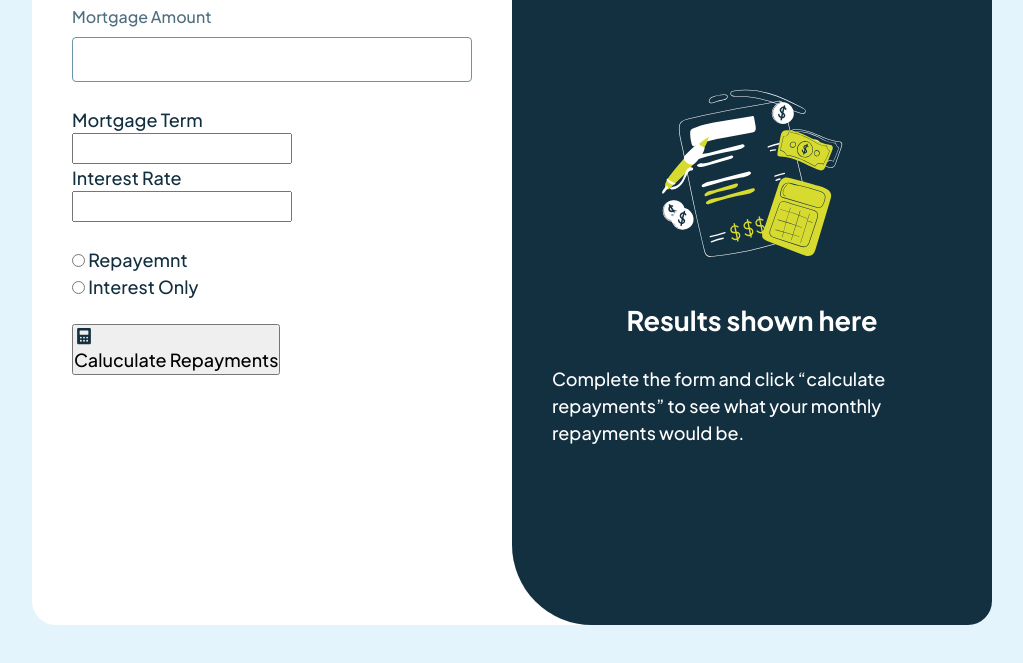
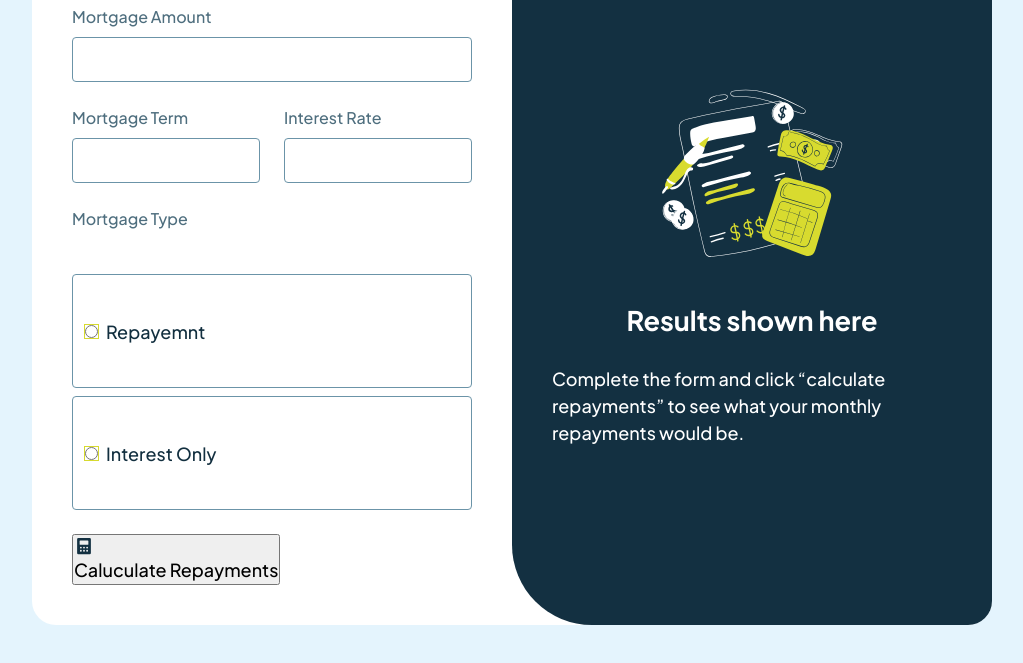
Before and after one commit to ROJOmax/Mortgage-Calculator-, a website built with Vite: page index.html in a window 1280 px wide. Shown: the part 135-798 px from the top of the page, without its empty margins (128-1151 px from the left). Built offline with nearby package versions, Linux system fonts and the light colour scheme.

Commit message:
Text Inputs

```diff
--- a/index.html
+++ b/index.html
@@ -24,6 +24,7 @@
         </div>
         <form action="" class="mortgage_amount" id="mortgage-amount">
           <label for="pound-amount">Mortgage Amount</label>
+          <!-- <p class="__dollar">$</p> -->
           <input
             type="text"
             id="mortgage_amount_id"
@@ -35,7 +36,7 @@
 
         <div class="mortgage_term_rate">
           <form action="" class="mortgage_term">
-            <label for="years">Mortgage Term</label> <br />
+            <label for="years">Mortgage Term</label>
             <input
               type="text"
               id="mortgage_term_id"
@@ -45,7 +46,7 @@
             />
           </form>
           <form action="" class="interest_rate">
-            <label for="rate">Interest Rate</label> <br />
+            <label for="rate">Interest Rate</label>
             <input
               type="text"
               id="interest_rate_id"
@@ -55,14 +56,31 @@
             />
           </form>
         </div>
-        <div class="mortgage_type">
-          <form action="" class="mortgage_type_form">
-            <input type="radio" id="repayment" required="" />
+
+        <form action="" class="mortgage_type_form">
+          <label for="type">Mortgage Type</label> <br />
+          <div class="radio_group">
+            <input
+              type="radio"
+              id="repayment"
+              required=""
+              class="_repayment"
+              name="mortgage_type"
+            />
             <label for="repayment">Repayemnt</label> <br />
-            <input type="radio" id="interest_only" required="" />
+          </div>
+          <div class="radio_group">
+            <input
+              type="radio"
+              name="mortgage_type"
+              id="interest_only"
+              required=""
+              class="interest"
+            />
             <label for="interest_only">Interest Only</label>
-          </form>
-        </div>
+          </div>
+        </form>
+
         <button id="btn" class="calculate_btn">
           <img
             src="icon-calculator.svg"
--- a/styles/style.css
+++ b/styles/style.css
@@ -54,6 +54,8 @@ body {
   align-items: center;
 }
 
+/* Container Styling */
+
 .container {
   display: flex;
   max-width: 60rem;
@@ -86,6 +88,8 @@ body {
   gap: var(--spacing-300, 24px);
 }
 
+/* Title Styling */
+
 .first_row_flex {
   display: flex;
   justify-content: space-between;
@@ -111,6 +115,8 @@ body {
   color: var(--color-slate-700, #4e6e7e);
 }
 
+/* Mortgage form Styling */
+
 .mortgage_amount {
   display: flex;
   flex-direction: column;
@@ -130,10 +136,74 @@ body {
   align-self: stretch;
   padding: var(--spacing-100) 0rem;
   border: 1px solid var(--color-slate-500, #6b94a8);
-
   border-radius: 4px;
 }
 
+/* Mortgage term and Interest Rate Styling */
+.mortgage_term_rate {
+  display: flex;
+  gap: var(--spacing-300);
+  align-self: stretch;
+}
+
+.mortgage_term,
+.interest_rate {
+  display: flex;
+  flex: 1;
+  flex-direction: column;
+  gap: var(--spacing-100, 0rem);
+}
+
+.mortgage_term input,
+.interest_rate input {
+  width: 100%;
+  padding: var(--spacing-100);
+  border: 1px solid var(--color-slate-500, #6b94a8);
+  border-radius: 4px;
+}
+
+.mortgage_term label,
+.interest_rate label {
+  color: var(--color-slate-700, #4e6e7e);
+  font-size: var(--font-size-text-preset-4, 16px);
+}
+/* Mortgage Type Styling */
+.mortgage_type_form {
+  display: flex;
+  flex-direction: column;
+  gap: var(--spacing-100);
+  flex: 1;
+  width: 100%;
+}
+.mortgage_type_form > label {
+  font-size: var(--font-size-text-preset-4, 16px);
+  color: var(--color-slate-700, #4e6e7e);
+}
+
+.radio_group {
+  display: flex;
+  flex: 1;
+  align-items: center;
+  gap: var(--spacing-100);
+  padding: var(--spacing-150, 16px) var(--spacing-150);
+  border: 1px solid var(--color-slate-500, #6b94a8);
+  border-radius: 4px;
+  transition: border-color 0.3s ease;
+}
+
+.radio_group input[type="radio"] {
+  accent-color: var(--Lime);
+  outline: 1px solid var(--Lime);
+}
+.radio_group:hover {
+  border: 1px solid var(--Lime);
+}
+
+.radio_group:active {
+  background-color: var(--Lime);
+}
+
+/* Image Container Styling */
 .img_container {
   display: flex;
   justify-content: center;
```
